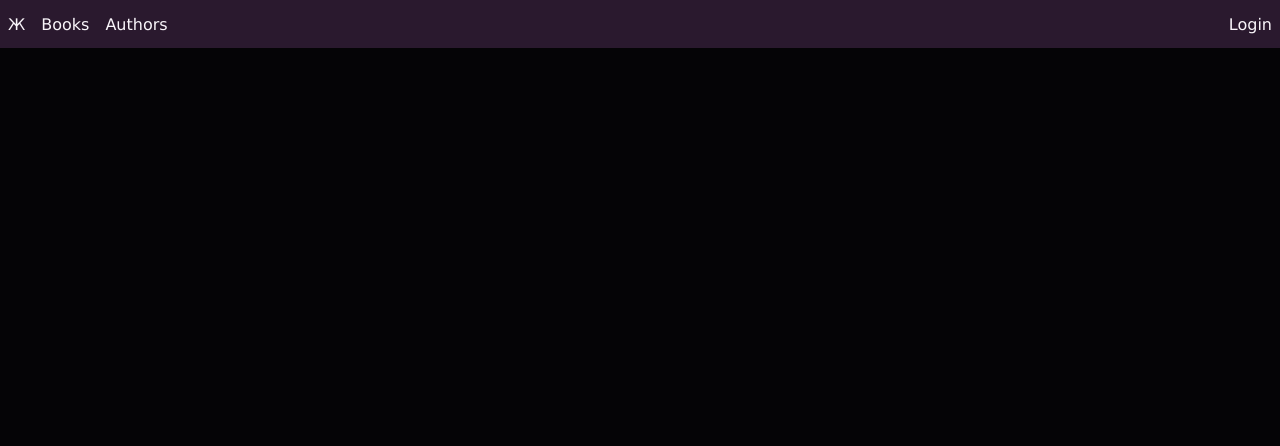
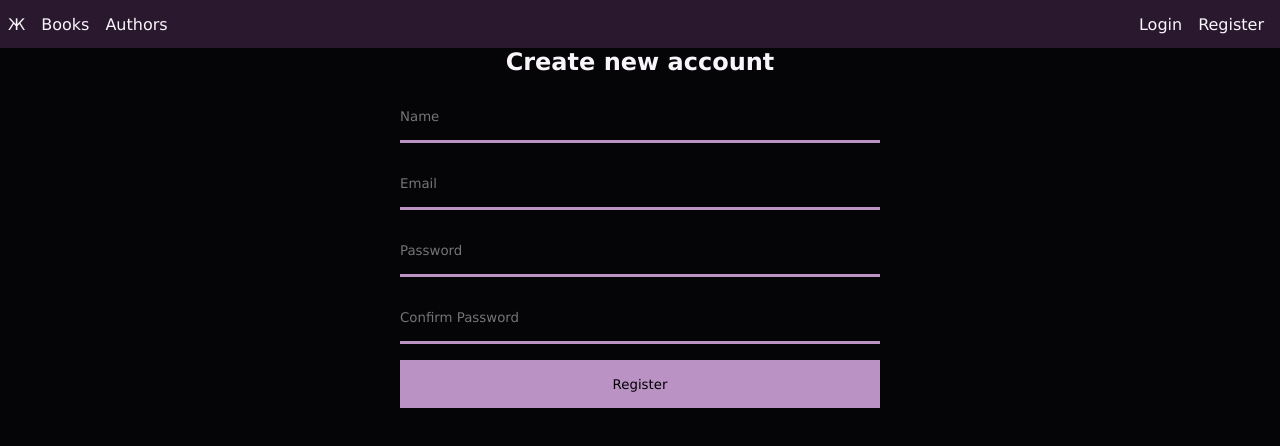
Before and after one commit to willotavio/bookstore-react, a React (Create React App) app: page /register in a window 1280 px wide. Shown: the top 446 px of the page. Built offline with nearby package versions, Linux system fonts and the light colour scheme.

Commit message:
Add Register component

```diff
--- a/src/App.css
+++ b/src/App.css
@@ -60,12 +60,14 @@ button:hover{
 }
 .navbar .link{
   margin: auto 0.5rem;
-
 }
 .navbar .link:hover{
   opacity: 80%;
 }
 .navbar .user{
+  margin: auto 0.5rem auto auto;
+}
+.navbar .userLink{
   margin: auto 0.5rem auto auto;
 }
 
@@ -75,6 +77,7 @@ button:hover{
   width: 30rem;
   margin: auto;
   padding-top: 1rem;
+  transition: 3s;
 }
 .defaultForm *{
   margin-bottom: 1rem;
--- a/src/App.tsx
+++ b/src/App.tsx
@@ -9,6 +9,7 @@ import { createContext, Provider } from 'react';
 import { useIsAuth } from './utilities/useIsAuth';
 import { Users } from './pages/users/Users';
 import { User } from './pages/users/Users';
+import { Register } from './pages/auth/Register';
 
 interface AppContextTypes{
   userLogged?: boolean;
@@ -41,6 +42,7 @@ function App() {
             <Route path='/author' element={<Authors />}/>
             <Route path='/user' element={<Users />}/>
             <Route path='/login' element={<Login />} />
+            <Route path='/register' element={<Register />} />
           </Routes>
         </QueryClientProvider>
       </Router>
--- a/src/components/navbar.tsx
+++ b/src/components/navbar.tsx
@@ -14,8 +14,13 @@ export const Navbar = () => {
       <Link className='link' to='/'>Ж</Link>
       <Link className='link' to='/book'>Books</Link>
       <Link className='link' to='/author'>Authors</Link>
-      { !userLogged && <Link className='link user' to='/login'>Login</Link>}
-      {userLogged && user && user?.role >= 2
+      { !userLogged &&
+        <div className='userLink'>
+          <Link className='link' to='/login'>Login</Link>
+          <Link className='link' to='/register'>Register</Link>
+        </div>
+      }
+      {userLogged && user && user?.role >= 3
         &&
         <>
           <Link className='link' to={'/user'}>Users</Link>
--- /dev/null
+++ b/src/pages/auth/Register.tsx
@@ -0,0 +1,60 @@
+import '../../App.css';
+import * as yup from 'yup';
+import { yupResolver } from '@hookform/resolvers/yup';
+import { useForm } from 'react-hook-form';
+import { User } from '../users/Users';
+import Axios from 'axios';
+import { useIsAuth } from '../../utilities/useIsAuth';
+import { useNavigate, Navigate } from 'react-router-dom';
+
+export const Register = () => {
+
+  const { userLogged } = useIsAuth();
+  const navigate = useNavigate();
+
+  const registerAccount = async (data: User) => {
+    try{
+      await Axios.post('http://localhost:8080/user/register', data);
+      return true;
+    }
+    catch(err){
+      console.log(err);
+      return false;
+    }
+  }
+
+  const schema = yup.object({
+    name: yup.string().required(),
+    email: yup.string().email().required(),
+    password: yup.string().min(8).required(),
+    confirmPassword: yup.string().oneOf([yup.ref('password')]).required()
+  });
+
+  const { register, handleSubmit, reset, formState: { errors } } = useForm({
+    resolver: yupResolver(schema)
+  })
+  const onSubmit = handleSubmit( async (data) => {
+    const newUser: User = { id: "", role: 1, ...data};
+    if(await registerAccount(newUser)){
+      reset();
+      navigate('/login');
+    }
+  });
+
+  if(userLogged){
+    return <Navigate to={'/'}/>
+  }
+
+  return(
+    <div>
+      <h2>Create new account</h2>
+      <form className='defaultForm' onSubmit={onSubmit}>
+        <input type="text" {...register('name')} placeholder="Name" autoComplete='off' />
+        <input type="email" {...register('email')} placeholder="Email" autoComplete='off' />
+        <input type="password" {...register('password')} placeholder="Password" autoComplete='off' />
+        <input type="password" {...register('confirmPassword')} placeholder="Confirm Password" autoComplete='off' />
+        <input type="submit" value="Register"/>
+      </form>
+    </div>
+  );
+}
--- a/src/pages/books/BookAddForm.tsx
+++ b/src/pages/books/BookAddForm.tsx
@@ -7,7 +7,7 @@ import { BookContext } from './Books';
 
 export const BookAddForm = () => {
 
-  const { books, authors, addBook } = useContext(BookContext);
+  const { books, authors, addBook, selectedBook } = useContext(BookContext);
 
   const schema = yup.object({
     title: yup.string().required(),
--- a/src/pages/users/Users.tsx
+++ b/src/pages/users/Users.tsx
@@ -7,6 +7,7 @@ import { UsersList } from './UsersList';
 import { UserAddForm } from './UserAddForm';
 import { UserUpdateForm } from './UserUpdateForm';
 import { Dispatch, SetStateAction, createContext, useState } from 'react';
+import { logout } from '../../utilities/logout';
 
 export interface User{
   id: string;
@@ -84,6 +85,7 @@ export const Users = () => {
   const deleteUser = async (id: string) => {
     try{
       await Axios.delete(`http://localhost:8080/user/${id}`, {headers: {'Authorization': `Bearer ${localStorage.getItem('token')}`}});
+      id === user.id && logout();
       refetchUsers();
     }
     catch(err){
@@ -91,7 +93,7 @@ export const Users = () => {
     }
   };
 
-  if(!userLogged || user.role < 2){
+  if(!userLogged || user.role < 3){
     return <Navigate to={'/'} />
   }
   return(
```
